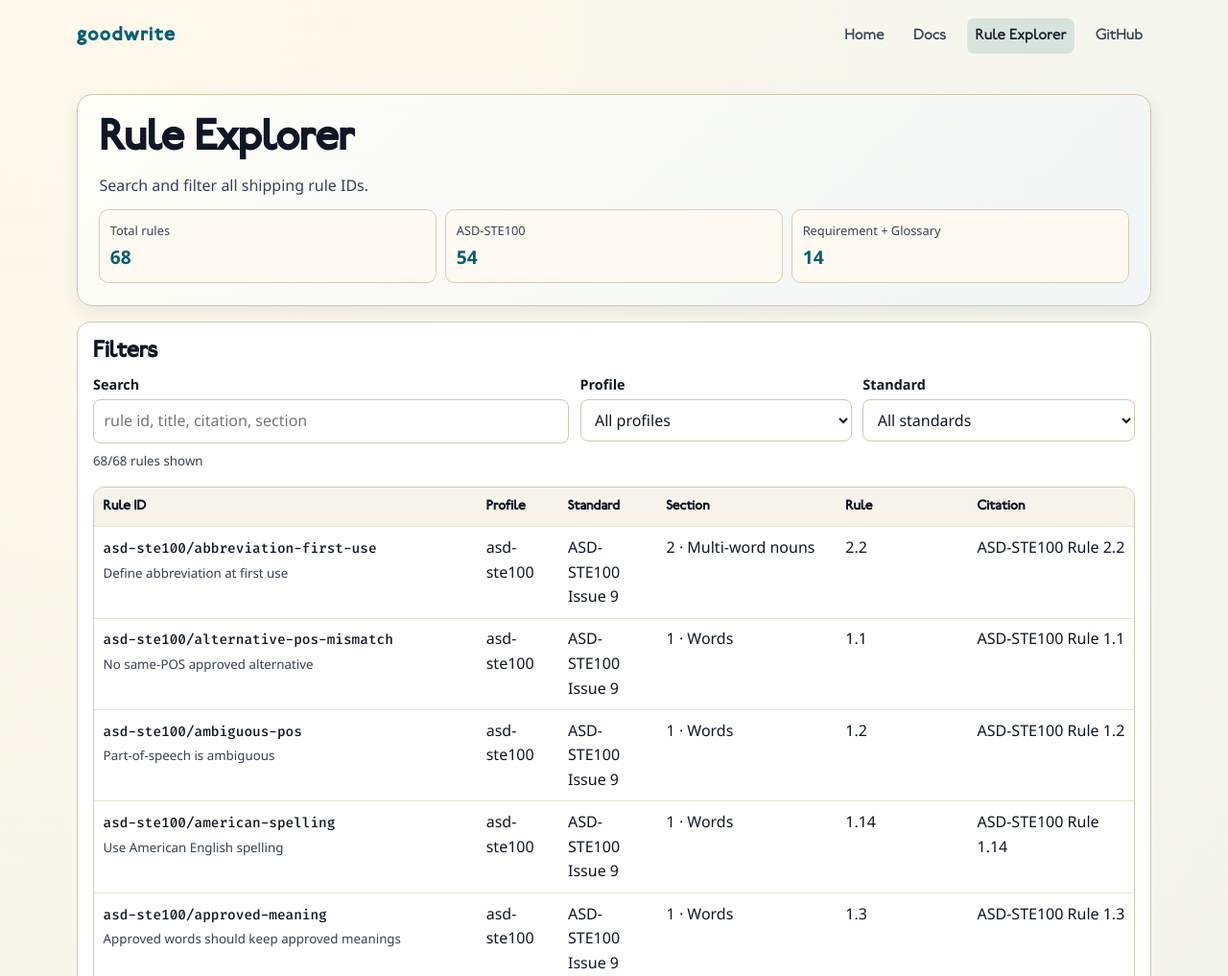
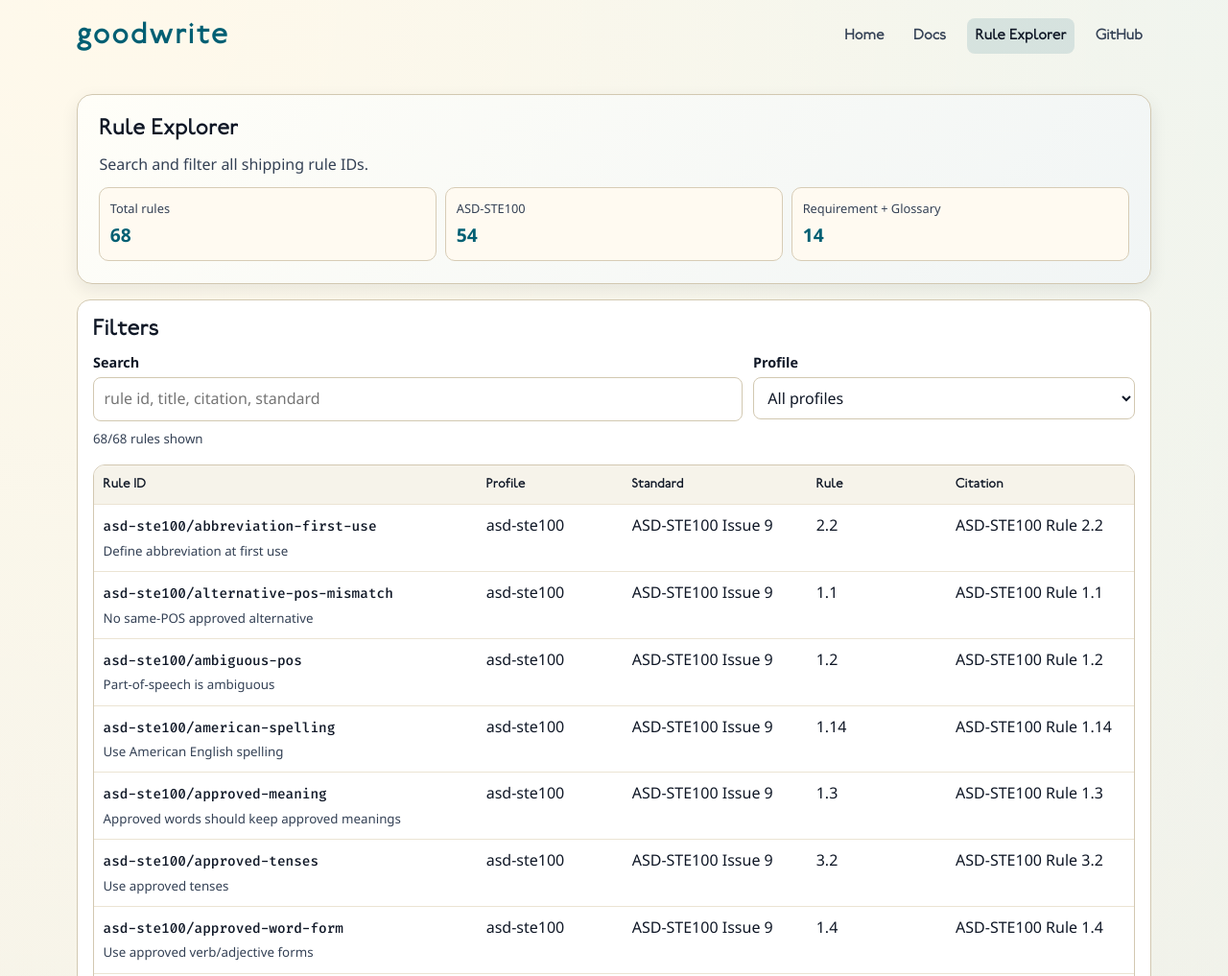
Before and after one commit to walkerbrown/goodwrite, a plain HTML site: page site/rules.html in a window 1280 px wide. Shown: the top 1017 px of the page at 96% size. Drawn offline with Linux system fonts and the light colour scheme.

Commit message:
Visual design improvements for site

```diff
--- a/site/assets/rules.js
+++ b/site/assets/rules.js
@@ -6,7 +6,6 @@
 
   const searchInput = document.getElementById("searchInput");
   const profileFilter = document.getElementById("profileFilter");
-  const standardFilter = document.getElementById("standardFilter");
   const resultsMeta = document.getElementById("resultsMeta");
   const rulesBody = document.getElementById("rulesBody");
 
@@ -41,27 +40,18 @@
 
   function hydrateFilters() {
     const profiles = [...new Set(state.rules.map((rule) => rule.profile))].sort();
-    const standards = [...new Set(state.rules.map((rule) => rule.standard))].sort();
 
     for (const profile of profiles) {
       profileFilter.appendChild(new Option(profile, profile));
-    }
-
-    for (const standard of standards) {
-      standardFilter.appendChild(new Option(standard, standard));
     }
   }
 
   function applyFilters() {
     const query = searchInput.value.trim().toLowerCase();
     const profile = profileFilter.value;
-    const standard = standardFilter.value;
 
     state.filtered = state.rules.filter((rule) => {
       if (profile !== "all" && rule.profile !== profile) {
-        return false;
-      }
-      if (standard !== "all" && rule.standard !== standard) {
         return false;
       }
       if (!query) {
@@ -90,12 +80,12 @@
     rulesBody.innerHTML = "";
 
     for (const rule of state.filtered) {
+      const standardLabel = formatStandardLabel(rule.standard);
       const row = document.createElement("tr");
       row.innerHTML = `
         <td class="rule-id-cell"><code>${escapeHtml(rule.id)}</code><br /><small>${escapeHtml(rule.title)}</small></td>
-        <td>${escapeHtml(rule.profile)}</td>
-        <td>${escapeHtml(rule.standard)}</td>
-        <td>${escapeHtml(rule.section_number)} · ${escapeHtml(rule.section_name)}</td>
+        <td class="profile-cell">${escapeHtml(rule.profile)}</td>
+        <td class="standard-cell">${escapeHtml(standardLabel)}</td>
         <td>${escapeHtml(rule.rule_number)}</td>
         <td>${escapeHtml(rule.citation)}</td>
       `;
@@ -114,9 +104,16 @@
       .replace(/'/g, "&#39;");
   }
 
+  // Keep public-facing standard names concise while preserving canonical JSON values.
+  function formatStandardLabel(standard) {
+    if (standard === "Project Glossary Policy") {
+      return "Project Glossary";
+    }
+    return standard;
+  }
+
   searchInput.addEventListener("input", applyFilters);
   profileFilter.addEventListener("change", applyFilters);
-  standardFilter.addEventListener("change", applyFilters);
 
   loadRules().catch((error) => {
     resultsMeta.textContent = String(error.message || error);
--- a/site/assets/styles.css
+++ b/site/assets/styles.css
@@ -93,8 +93,8 @@ main {
 }
 
 .wordmark {
-    font: 700 1.25rem/1 var(--font-heading);
-    letter-spacing: 0.08em;
+    font: 400 2rem/1 var(--font-heading);
+    letter-spacing: 0.06em;
     color: var(--brand);
     text-transform: lowercase;
 }
@@ -108,6 +108,20 @@ h6,
 th,
 .nav a {
     font-family: var(--font-heading);
+    /* Railway ships as a regular weight here; avoid synthetic bold to keep counters crisp. */
+    font-synthesis: none;
+    font-weight: 400;
+}
+
+h1,
+h2,
+h3,
+h4,
+h5,
+h6 {
+    font-size: 1.5rem;
+    line-height: 1.1;
+    letter-spacing: 0.01em;
 }
 
 .nav {
@@ -139,8 +153,6 @@ th,
 
 .hero h1 {
     margin: 0 0 0.7rem;
-    font-size: clamp(1.8rem, 3.5vw, 2.8rem);
-    line-height: 1.1;
 }
 
 .hero p {
@@ -288,7 +300,7 @@ code {
 
 .form-row {
     display: grid;
-    grid-template-columns: 1.4fr 0.8fr 0.8fr;
+    grid-template-columns: 1.7fr 1fr;
     gap: 0.7rem;
 }
 
@@ -364,6 +376,18 @@ tr:hover td {
     min-width: 19rem;
 }
 
+.profile-col,
+.profile-cell {
+    min-width: 9.5rem;
+    white-space: nowrap;
+}
+
+.standard-col,
+.standard-cell {
+    min-width: 12rem;
+    white-space: nowrap;
+}
+
 .rule-id-cell code {
     white-space: nowrap;
 }
--- a/site/rules.html
+++ b/site/rules.html
@@ -50,19 +50,13 @@
                         <input
                             id="searchInput"
                             type="search"
-                            placeholder="rule id, title, citation, section"
+                            placeholder="rule id, title, citation, standard"
                         />
                     </div>
                     <div>
                         <label for="profileFilter">Profile</label>
                         <select id="profileFilter">
                             <option value="all">All profiles</option>
-                        </select>
-                    </div>
-                    <div>
-                        <label for="standardFilter">Standard</label>
-                        <select id="standardFilter">
-                            <option value="all">All standards</option>
                         </select>
                     </div>
                 </div>
@@ -75,9 +69,8 @@
                         <thead>
                             <tr>
                                 <th class="rule-id-col">Rule ID</th>
-                                <th>Profile</th>
-                                <th>Standard</th>
-                                <th>Section</th>
+                                <th class="profile-col">Profile</th>
+                                <th class="standard-col">Standard</th>
                                 <th>Rule</th>
                                 <th>Citation</th>
                             </tr>
```
